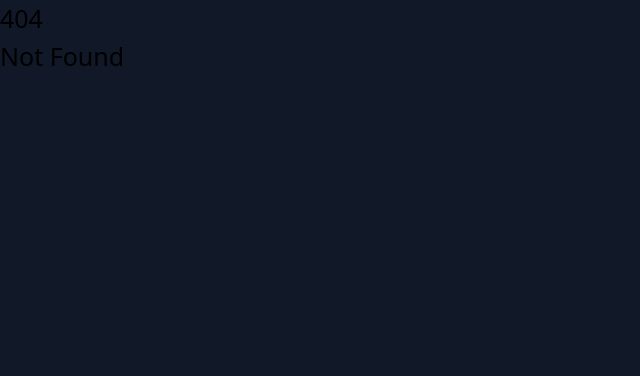
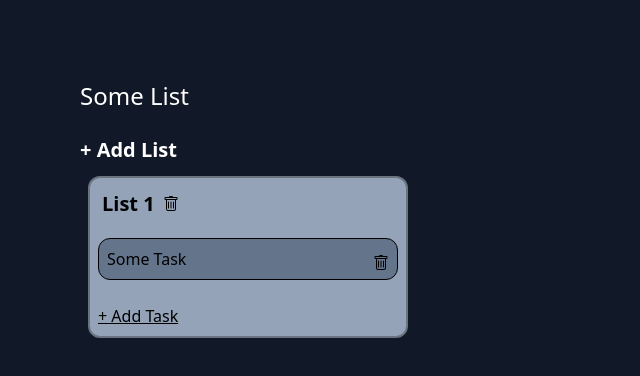
Before and after one commit to festeh/svelte_list_app, a SvelteKit app: page /tmp in a window 1280 px wide. Before the commit this address had no page. Shown: the top 376 px of the page, without its empty margins (0-640 px from the left). Built offline with nearby package versions, Linux system fonts and the light colour scheme.

Commit message:
copy-pasted... kinda

```diff
--- a/src/app.css
+++ b/src/app.css
@@ -5,7 +5,17 @@
 
 body {
   height: 100%;
-  font-size: 25px;
+  /* font-size: 25px; */
   margin: 0;
-  background-color: rgb(17,24,39)
+  background-color: rgb(17,24,39);
+  /* background-color: rgb(17,255,39); */
 }
+
+@layer components {
+  .flex-it {
+    border: 0 solid black;
+    box-sizing: border-box;
+    display: flex;
+    flex-direction: column;
+  }
+}
--- /dev/null
+++ b/src/components/AddListButton.svelte
@@ -0,0 +1,3 @@
+<button class="font-bold text-white text-2xl hover:underline cursor-pointer flex items-start mb-3">
+	+ Add List
+</button>
--- /dev/null
+++ b/src/components/TaskList.svelte
@@ -0,0 +1,10 @@
+<script>
+	import TaskListHeader from './TaskListHeader.svelte';
+	import TaskListItem from './TaskListItem.svelte';
+</script>
+
+<div class="flex-it w-80 rounded-xl border-2 border-blue-100 bg-sky-400 m-2 my-0">
+	<TaskListHeader />
+	<TaskListItem />
+	<button class="underline flex p-2"> + Add Task </button>
+</div>
--- /dev/null
+++ b/src/components/TaskListHeader.svelte
@@ -0,0 +1,10 @@
+<script>
+	import TrashBin from './TrashBin.svelte';
+</script>
+
+<div class="flex-it flex-row text-lg m-3">
+	<div class="text-left font-bold mr-2">List 1</div>
+	<div class="flex items-center hover:text-red-600">
+		<TrashBin />
+	</div>
+</div>
--- /dev/null
+++ b/src/components/TaskListItem.svelte
@@ -0,0 +1,12 @@
+<script>
+	import TrashBin from './TrashBin.svelte';
+</script>
+
+<div class="p-2">
+	<div class="flex-it flex-row border border-solid rounded-xl cursor-grab bg-sky-500 p-2 mb-2">
+		<div class="flex-1">Some Task</div>
+		<div class="flex items-center hover:text-red-600">
+			<TrashBin />
+		</div>
+	</div>
+</div>
--- /dev/null
+++ b/src/components/TrashBin.svelte
@@ -0,0 +1,16 @@
+<svg
+	xmlns="http://www.w3.org/2000/svg"
+	width="16"
+	height="16"
+	fill="currentColor"
+	class="bi bi-trash"
+	viewBox="0 0 16 16"
+>
+	<path
+		d="M5.5 5.5A.5.5 0 0 1 6 6v6a.5.5 0 0 1-1 0V6a.5.5 0 0 1 .5-.5zm2.5 0a.5.5 0 0 1 .5.5v6a.5.5 0 0 1-1 0V6a.5.5 0 0 1 .5-.5zm3 .5a.5.5 0 0 0-1 0v6a.5.5 0 0 0 1 0V6z"
+	/>
+	<path
+		fill-rule="evenodd"
+		d="M14.5 3a1 1 0 0 1-1 1H13v9a2 2 0 0 1-2 2H5a2 2 0 0 1-2-2V4h-.5a1 1 0 0 1-1-1V2a1 1 0 0 1 1-1H6a1 1 0 0 1 1-1h2a1 1 0 0 1 1 1h3.5a1 1 0 0 1 1 1v1zM4.118 4 4 4.059V13a1 1 0 0 0 1 1h6a1 1 0 0 0 1-1V4.059L11.882 4H4.118zM2.5 3V2h11v1h-11z"
+	/>
+</svg>
--- a/src/routes/+page.svelte
+++ b/src/routes/+page.svelte
@@ -1,12 +1,3 @@
-<script>
-  console.log('Page');
-</script>
-
-
 <div>
-  <h1 class="header text-xl font-semibold uppercase underline">Page</h1>
-  <p>This is a page.</p>
+Go to task_manager page
 </div>
-
-<style>
-</style>
--- a/src/routes/task_manager/+layout.svelte
+++ b/src/routes/task_manager/+layout.svelte
@@ -1,3 +1,3 @@
-<div class="p-20 text-white">
+<div class="flex-it p-10 h-full">
 	<slot />
 </div>
--- a/src/routes/task_manager/+page.svelte
+++ b/src/routes/task_manager/+page.svelte
@@ -1,5 +1,14 @@
+<script>
+	import AddListButton from "../../components/AddListButton.svelte";
+	import TaskList from "../../components/TaskList.svelte";
+</script>
 
 
-<div class="">
-Task Manager
+
+<div class="p-10 h-full">
+<div class="text-white text-4xl mb-4">
+Some List
 </div>
+<AddListButton />
+<TaskList />
+</div>
--- /dev/null
+++ b/src/routes/tmp/+layout.svelte
@@ -0,0 +1,3 @@
+<div class="flex-it p-10 h-full overflow-hidden">
+	<slot />
+</div>
--- /dev/null
+++ b/src/routes/tmp/+page.svelte
@@ -0,0 +1,69 @@
+<div class="p-10 h-full">
+	<div class="text-white text-2xl mb-6">Some List</div>
+	<button class="text-xl mb-3 text-white font-bold cursor-pointer hover:underline flex items-start">
+		+ Add List
+	</button>
+	<div class="flex-it h-full">
+		<div class="flex-it flex-row rounded-xl h-full">
+			<!-- TASK LIST START -->
+			<div class="flex-it h-full w-80 max-w-sm min-h-full m-2 my-0">
+				<div class="bg-slate-400 flex-it rounded-xl max-h-full border-2 border-gray-500">
+					<div class="flex-it m-3">
+						<div class="flex-it flex-row">
+							<div class="text-xl text-left font-bold mr-2">List 1</div>
+							<div class="flex hover:text-red-600 items-center">
+								<svg
+									xmlns="http://www.w3.org/2000/svg"
+									width="16"
+									height="16"
+									fill="currentColor"
+									class="bi bi-trash"
+									viewBox="0 0 16 16"
+								>
+									<path
+										d="M5.5 5.5A.5.5 0 0 1 6 6v6a.5.5 0 0 1-1 0V6a.5.5 0 0 1 .5-.5zm2.5 0a.5.5 0 0 1 .5.5v6a.5.5 0 0 1-1 0V6a.5.5 0 0 1 .5-.5zm3 .5a.5.5 0 0 0-1 0v6a.5.5 0 0 0 1 0V6z"
+									/>
+									<path
+										fill-rule="evenodd"
+										d="M14.5 3a1 1 0 0 1-1 1H13v9a2 2 0 0 1-2 2H5a2 2 0 0 1-2-2V4h-.5a1 1 0 0 1-1-1V2a1 1 0 0 1 1-1H6a1 1 0 0 1 1-1h2a1 1 0 0 1 1 1h3.5a1 1 0 0 1 1 1v1zM4.118 4 4 4.059V13a1 1 0 0 0 1 1h6a1 1 0 0 0 1-1V4.059L11.882 4H4.118zM2.5 3V2h11v1h-11z"
+									/>
+								</svg>
+							</div>
+						</div>
+					</div>
+					<div class="overflow-x-hidden overflow-y-auto with-scrollbar p-2">
+						<!-- TASK ITEM START -->
+						<div class="flex-it border border-solid p-2 rounded-xl bg-slate-500 mb-2 cursor-pointer">
+							<div class="flex-it">
+								<div class="flex-it flex-row">
+									<div class="flex flex-1">Some Task</div>
+									<div class="flex items-end hover:text-red-600">
+										<svg
+											xmlns="http://www.w3.org/2000/svg"
+											width="16"
+											height="16"
+											fill="currentColor"
+											class="bi bi-trash"
+											viewBox="0 0 16 16"
+										>
+											<path
+												d="M5.5 5.5A.5.5 0 0 1 6 6v6a.5.5 0 0 1-1 0V6a.5.5 0 0 1 .5-.5zm2.5 0a.5.5 0 0 1 .5.5v6a.5.5 0 0 1-1 0V6a.5.5 0 0 1 .5-.5zm3 .5a.5.5 0 0 0-1 0v6a.5.5 0 0 0 1 0V6z"
+											/>
+											<path
+												fill-rule="evenodd"
+												d="M14.5 3a1 1 0 0 1-1 1H13v9a2 2 0 0 1-2 2H5a2 2 0 0 1-2-2V4h-.5a1 1 0 0 1-1-1V2a1 1 0 0 1 1-1H6a1 1 0 0 1 1-1h2a1 1 0 0 1 1 1h3.5a1 1 0 0 1 1 1v1zM4.118 4 4 4.059V13a1 1 0 0 0 1 1h6a1 1 0 0 0 1-1V4.059L11.882 4H4.118zM2.5 3V2h11v1h-11z"
+											/>
+										</svg>
+									</div>
+								</div>
+							</div>
+						</div>
+						<!-- TASK ITEM END -->
+					</div>
+					<button class="underline flex p-2"> + Add Task </button>
+				</div>
+			</div>
+			<!-- TASK LIST END -->
+		</div>
+	</div>
+</div>
```
